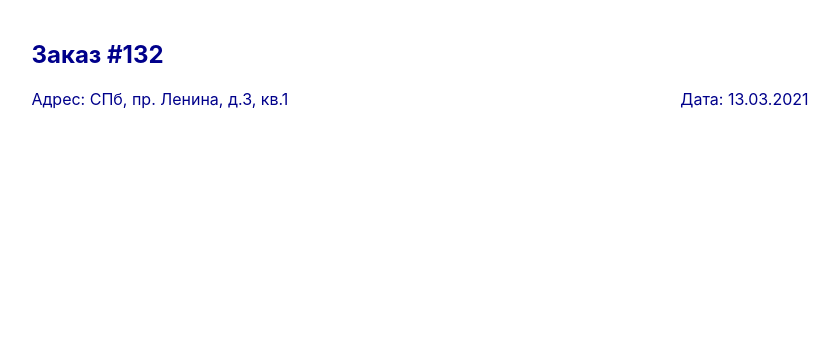
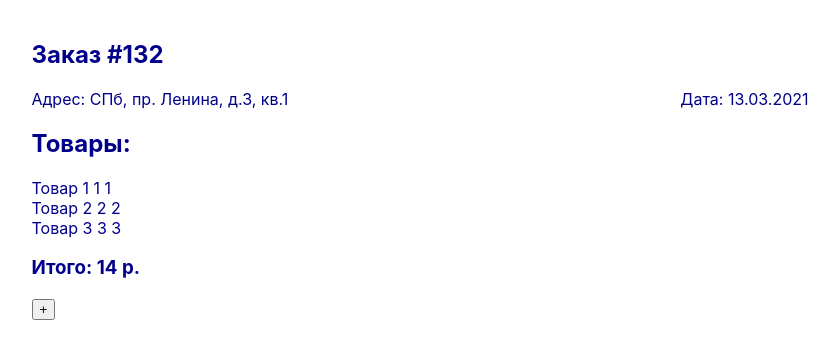
Before and after one commit to Auxilant/react-test-apps, a React (Create React App) app: page /order-details in a window 1280 px wide. Shown: the top 358 px of the page, without its empty margins (220-1059 px from the left). Built offline with nearby package versions, Linux system fonts and the light colour scheme.

Commit message:
Add OrderItem and total

```diff
--- a/src/data.ts
+++ b/src/data.ts
@@ -1,6 +1,6 @@
-import { Order } from './interfaces/Order'
+import { OrderData } from './interfaces/OrderData'
 
-export const order: Order = {
+export const order: OrderData = {
     id: 132,
     address: "СПб, пр. Ленина, д.3, кв.1",
     date: new Date().toLocaleDateString("ru"),
--- a/src/interfaces/Order.ts
+++ b/src/interfaces/OrderData.ts
@@ -1,11 +1,11 @@
-export interface Order {
+export interface OrderData {
     id: number,
     address: string,
     date: string,
-    items: OrderItem[],
+    items: OrderItemData[],
 }
 
-export interface OrderItem {
+export interface OrderItemData {
     id: number,
     name: string,
     price: number,
--- a/src/pages/order-page/OrderDetails.tsx
+++ b/src/pages/order-page/OrderDetails.tsx
@@ -1,7 +1,26 @@
-import { Order } from '../../interfaces/Order'
+import { useReducer } from 'react'
+import { OrderData } from '../../interfaces/OrderData'
 import './OrderDetails.scss'
+import OrderItem from './OrderItem'
 
-function OrderDetails({orderData}: {orderData: Order}) {
+function OrderDetails({orderData}: {orderData: OrderData}) {
+    const updater = (state: OrderData, {id, qty}:{id: number, qty: number}) => {
+        for (let item of state.items) {
+            if (item.id === id) {
+                item.qty = qty;
+                break;
+            }
+        }
+        console.log(state);
+        return state;
+    }
+
+    const [order, updateOrder] = useReducer(updater, orderData);
+
+    const total = order.items.reduce(
+        (sum, item) => sum + item.qty * item.price, 0
+    );
+
     return (
         <div className="order-details">
             <h2>Заказ #{orderData.id}</h2>
@@ -9,6 +28,14 @@ function OrderDetails({orderData}: {orderData: Order}) {
                 <span>Адрес: {orderData.address}</span>
                 <span>Дата: {orderData.date}</span>
             </div>
+            <h2>Товары:</h2>
+            <div className="order-items">
+                {orderData.items.map (item => (
+                    <OrderItem key={item.id} item={item}/>
+                ))}
+            </div>
+            <h3>Итого: {total} р.</h3>
+            <button onClick={() => updateOrder({id: 1, qty: 5})}>+</button>
         </div>
     )
 }
--- /dev/null
+++ b/src/pages/order-page/OrderItem.tsx
@@ -0,0 +1,13 @@
+import { OrderItemData } from '../../interfaces/OrderData'
+
+function OrderItem({item}:{item: OrderItemData}) {
+    return(
+        <div className="order-item">
+            <span>{item.name} </span>
+            <span>{item.price} </span>
+            <span>{item.qty} </span>
+        </div>
+    )
+}
+
+export default OrderItem;
```
